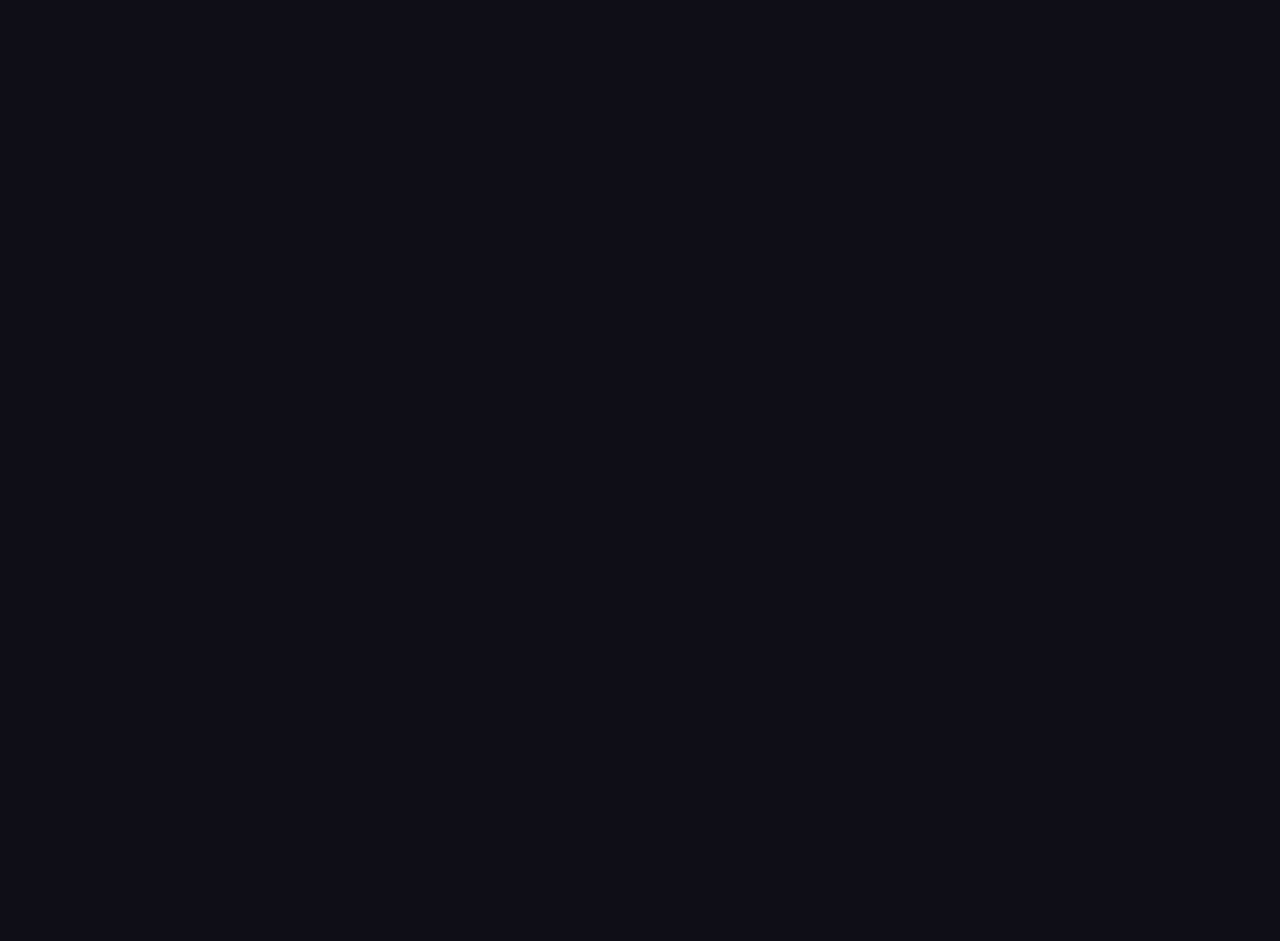
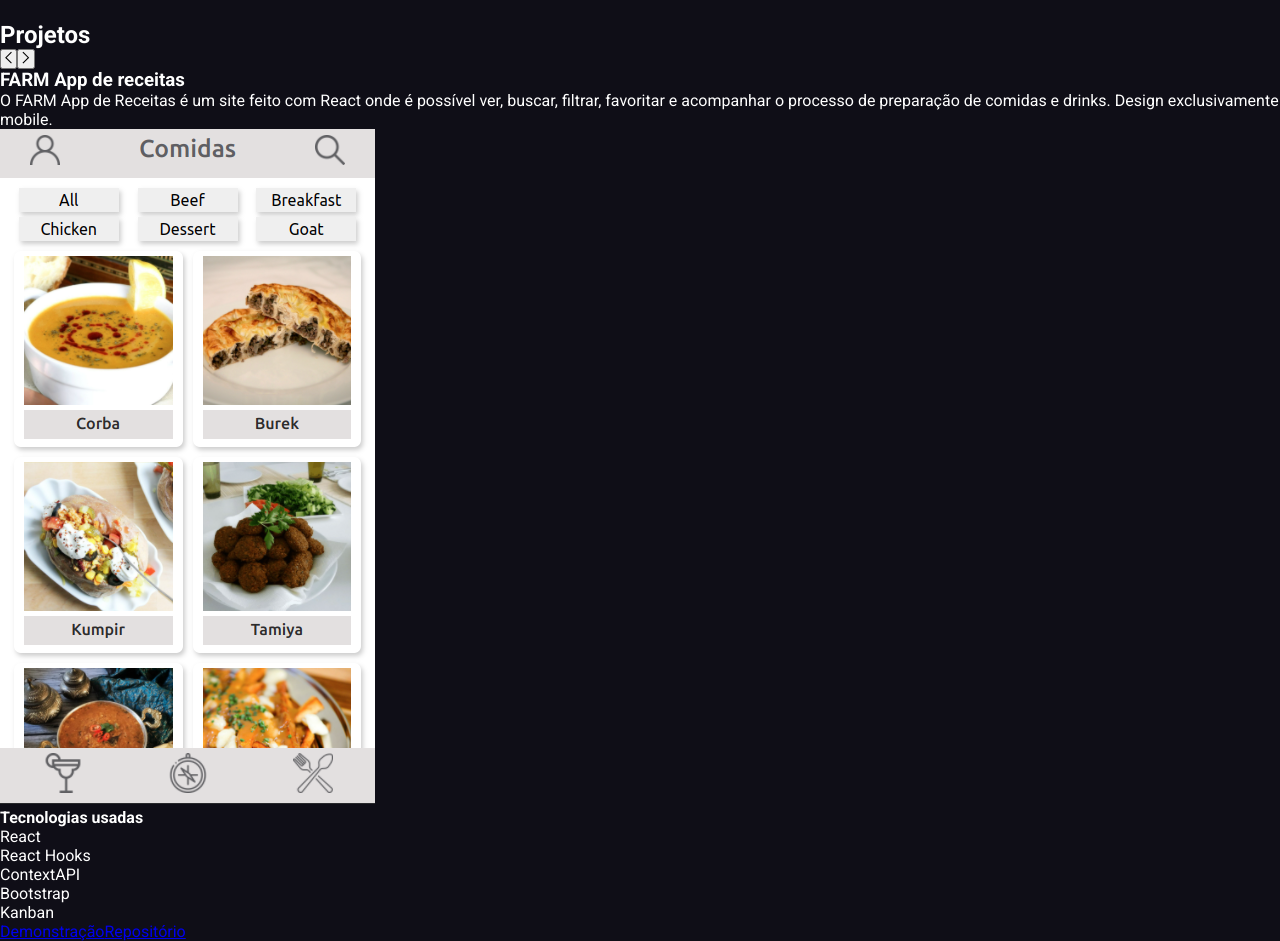
Before and after one commit to matheusg18/matheusg18.github.io, a React (Create React App) app: page / in a window 1280 px wide. Shown: the part 1720-2661 px from the top of the page. Before the commit the page ends 1741 px from the top, so only its background shows below. Built offline with nearby package versions, Linux system fonts and the light colour scheme.

Commit message:
[Projects] adiciona estrutura principal

```diff
--- a/src/App.jsx
+++ b/src/App.jsx
@@ -4,6 +4,7 @@ import Hero from './components/Hero';
 import Sobre from './components/Sobre';
 import Skills from './components/Skills';
 import theme from './theme.styles';
+import Projects from './components/Projects';
 
 function App() {
   return (
@@ -12,6 +13,7 @@ function App() {
         <Hero />
         <Sobre />
         <Skills />
+        <Projects />
       </main>
     </ThemeProvider>
   );
--- a/src/components/Projects/index.jsx
+++ b/src/components/Projects/index.jsx
@@ -1,7 +1,65 @@
-import React from 'react';
+import React, { useState } from 'react';
+import { GrNext, GrPrevious } from 'react-icons/gr';
 
 function Projects() {
-  return <section>Projects</section>;
+  const [projectIndex, setProjectIndex] = useState(0);
+
+  const projects = [
+    {
+      name: 'FARM App de receitas',
+      description:
+        'O FARM App de Receitas é um site feito com React onde é possível ver, buscar, filtrar, favoritar e acompanhar o processo de preparação de comidas e drinks. Design exclusivamente mobile.',
+      img: 'projects/farm-recipes-app.png',
+      stack: ['React', 'React Hooks', 'ContextAPI', 'Bootstrap', 'Kanban'],
+      repo: 'https://github.com/matheusg18/farm-app-de-receitas',
+      demo: 'https://farm-app-de-receitas.vercel.app/',
+    },
+  ];
+
+  const goNextProject = () => {
+    setProjectIndex((prev) => {
+      if (prev + 1 === projects.length) return 0;
+      return prev + 1;
+    });
+  };
+
+  const goPrevProject = () => {
+    setProjectIndex((prev) => {
+      if (prev - 1 < 0) return projects.length - 1;
+      return prev - 1;
+    });
+  };
+
+  return (
+    <section>
+      <h2>Projetos</h2>
+      <button
+        type="button"
+        aria-label="projeto anterior"
+        onClick={goPrevProject}
+      >
+        <GrPrevious />
+      </button>
+      <button
+        type="button"
+        aria-label="próximo projeto"
+        onClick={goNextProject}
+      >
+        <GrNext />
+      </button>
+      <div>
+        <h3>{projects[projectIndex].name}</h3>
+        <p>{projects[projectIndex].description}</p>
+        <img src={projects[projectIndex].img} alt={projects[projectIndex].name} />
+        <h4>Tecnologias usadas</h4>
+        {projects[projectIndex].stack.map((st) => (
+          <div key={`${projects[projectIndex].name}${st}`}>{st}</div>
+        ))}
+      </div>
+      <a href={projects[projectIndex].demo}>Demonstração</a>
+      <a href={projects[projectIndex].repo}>Repositório</a>
+    </section>
+  );
 }
 
 export default Projects;
```
Also changed, not shown: public/projects/farm-recipes-app.png (added).
